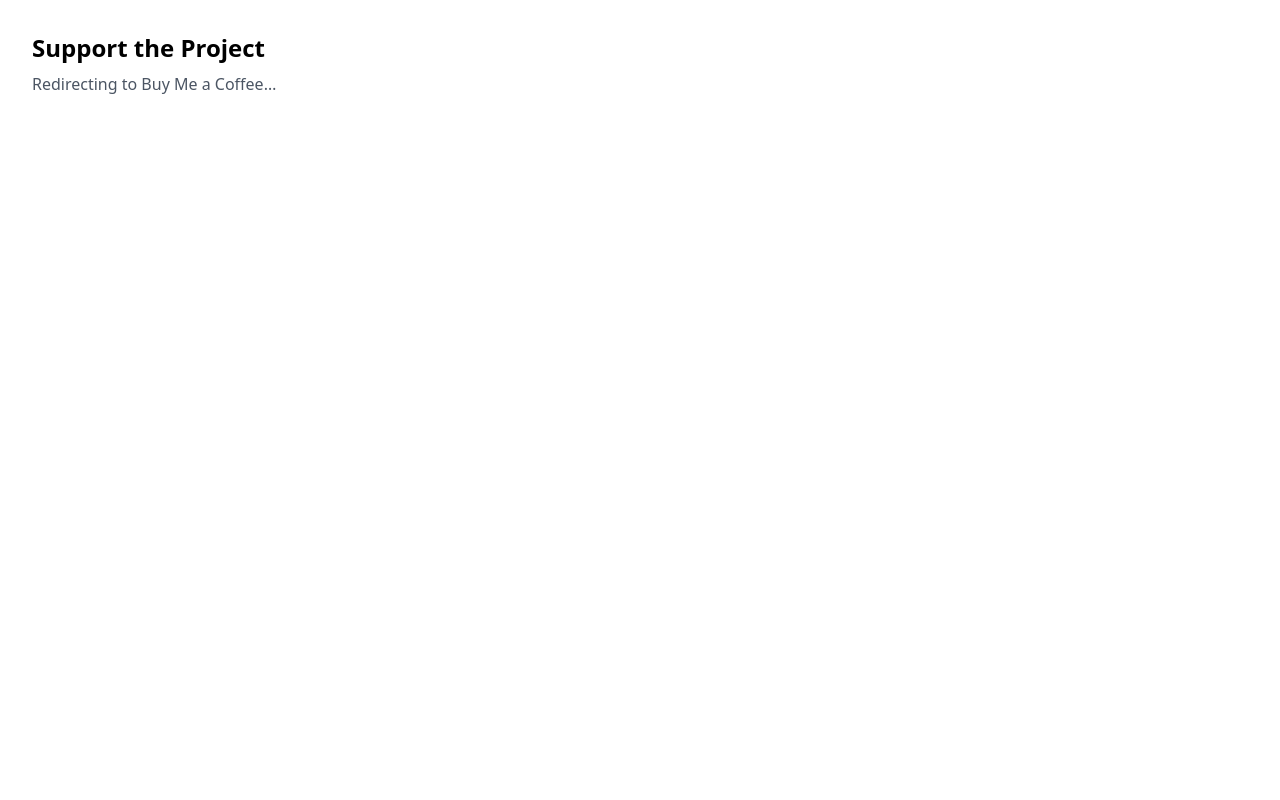
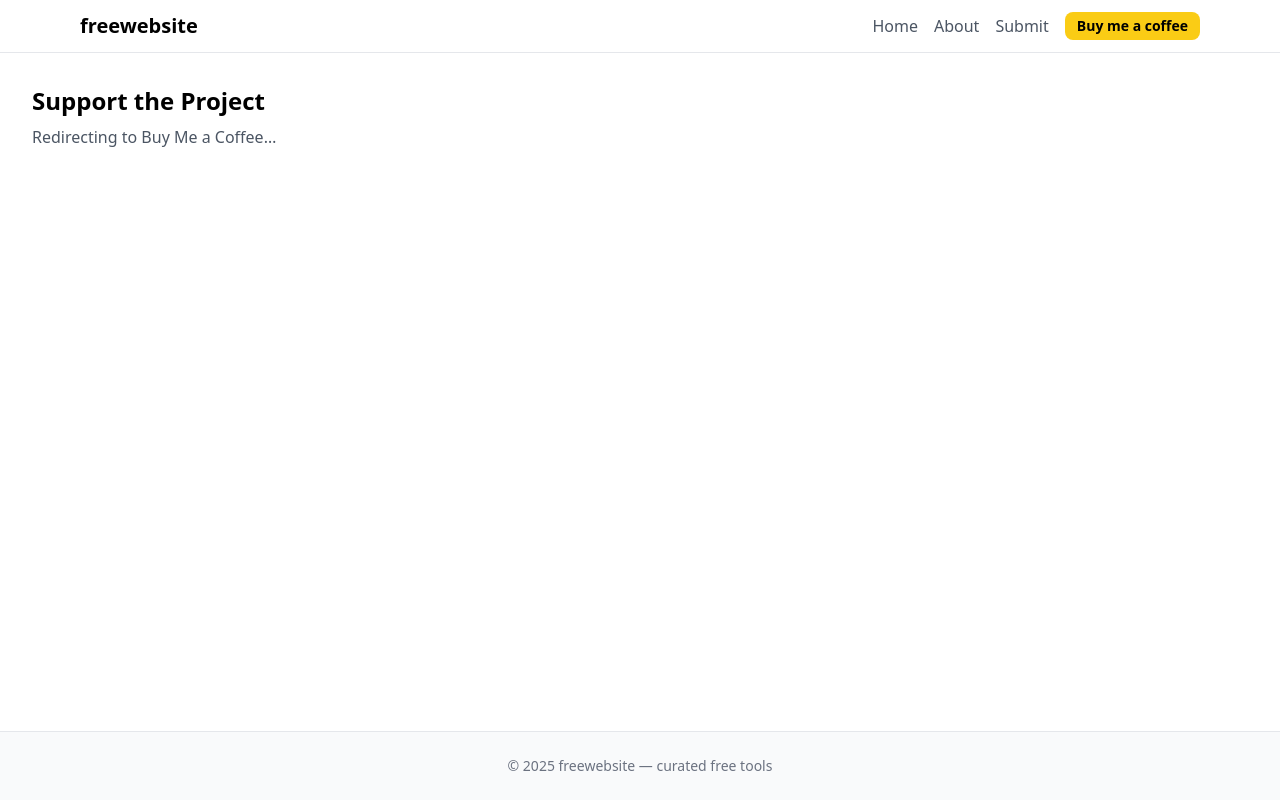
Before and after one commit to Akash-2911/freewebsite, a React (Vite) app: page /donate in a window 1280 px wide. Built offline with nearby package versions, Linux system fonts and the light colour scheme.

Commit message:
Add header, footer, and main layout

```diff
--- a/src/App.jsx
+++ b/src/App.jsx
@@ -1,4 +1,6 @@
 import { BrowserRouter, Routes, Route } from "react-router-dom";
+
+import MainLayout from "./layout/MainLayout";
 
 import Landing from "./pages/Landing";
 import Home from "./pages/Home";
@@ -9,6 +11,7 @@
 function App() {
   return (
     <BrowserRouter>
+      <MainLayout>
         <Routes>
           <Route path="/" element={<Landing />} />
           <Route path="/home" element={<Home />} />
@@ -16,6 +19,7 @@
           <Route path="/submit" element={<Submit />} />
           <Route path="/donate" element={<Donate />} />
         </Routes>
+      </MainLayout>
     </BrowserRouter>
   );
 }
--- /dev/null
+++ b/src/components/Footer.jsx
@@ -0,0 +1,9 @@
+export default function Footer() {
+  return (
+    <footer className="mt-16 border-t bg-gray-50">
+      <div className="mx-auto max-w-6xl px-4 py-6 text-center text-sm text-gray-500">
+        © {new Date().getFullYear()} freewebsite — curated free tools
+      </div>
+    </footer>
+  );
+}
--- /dev/null
+++ b/src/components/Header.jsx
@@ -0,0 +1,37 @@
+import { Link } from "react-router-dom";
+
+export default function Header() {
+  return (
+    <header className="border-b bg-white">
+      <div className="mx-auto flex max-w-6xl items-center justify-between px-4 py-3">
+        {/* Brand */}
+        <Link to="/" className="text-xl font-bold">
+          freewebsite
+        </Link>
+
+        {/* Navigation */}
+        <nav className="flex items-center gap-4">
+          <Link to="/home" className="text-gray-600 hover:text-black">
+            Home
+          </Link>
+          <Link to="/about" className="text-gray-600 hover:text-black">
+            About
+          </Link>
+          <Link to="/submit" className="text-gray-600 hover:text-black">
+            Submit
+          </Link>
+
+          {/* Buy Me a Coffee */}
+          <a
+            href="https://www.buymeacoffee.com/akash.patel"
+            target="_blank"
+            rel="noreferrer"
+            className="rounded-lg bg-yellow-400 px-3 py-1 text-sm font-semibold text-black hover:bg-yellow-500"
+          >
+            Buy me a coffee
+          </a>
+        </nav>
+      </div>
+    </header>
+  );
+}
--- /dev/null
+++ b/src/layout/MainLayout.jsx
@@ -0,0 +1,12 @@
+import Header from "../components/Header";
+import Footer from "../components/Footer";
+
+export default function MainLayout({ children }) {
+  return (
+    <div className="flex min-h-screen flex-col">
+      <Header />
+      <main className="flex-1">{children}</main>
+      <Footer />
+    </div>
+  );
+}
```
Lines whose indentation alone changed are shown as unchanged.
